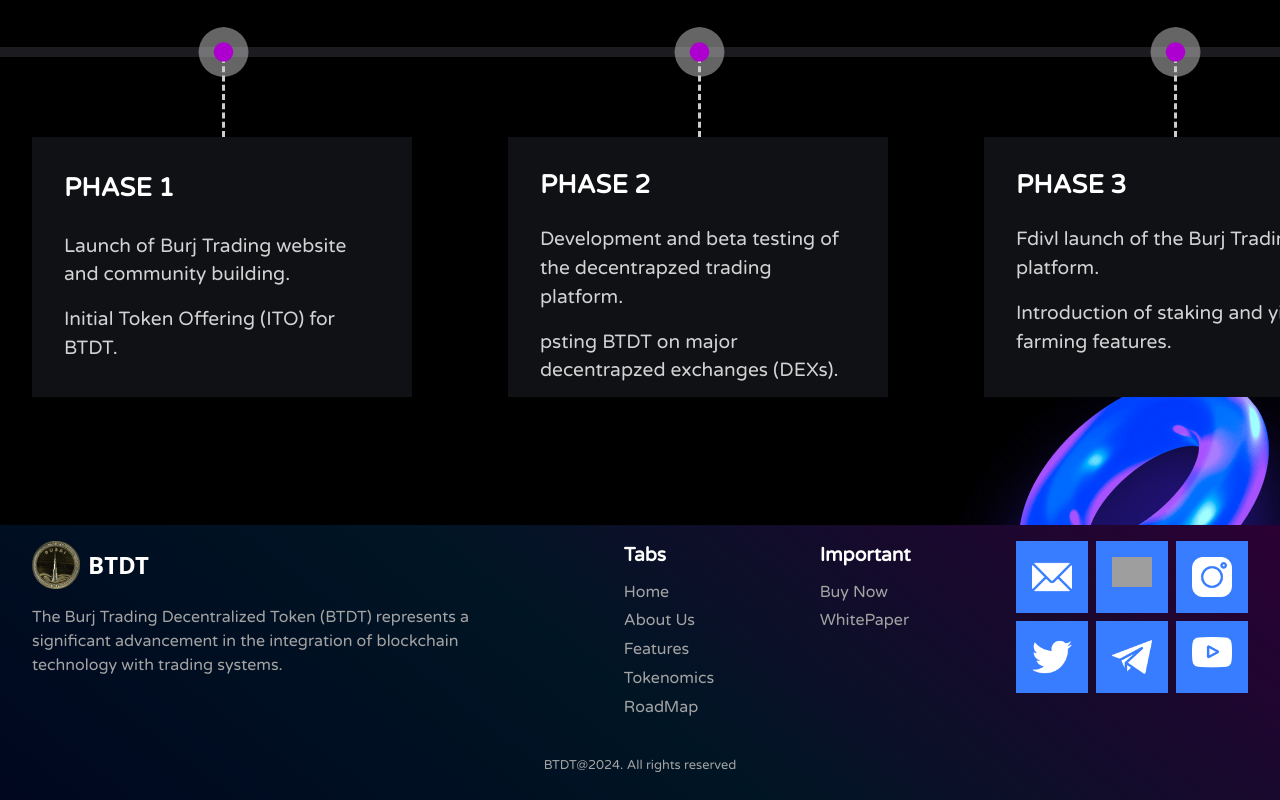
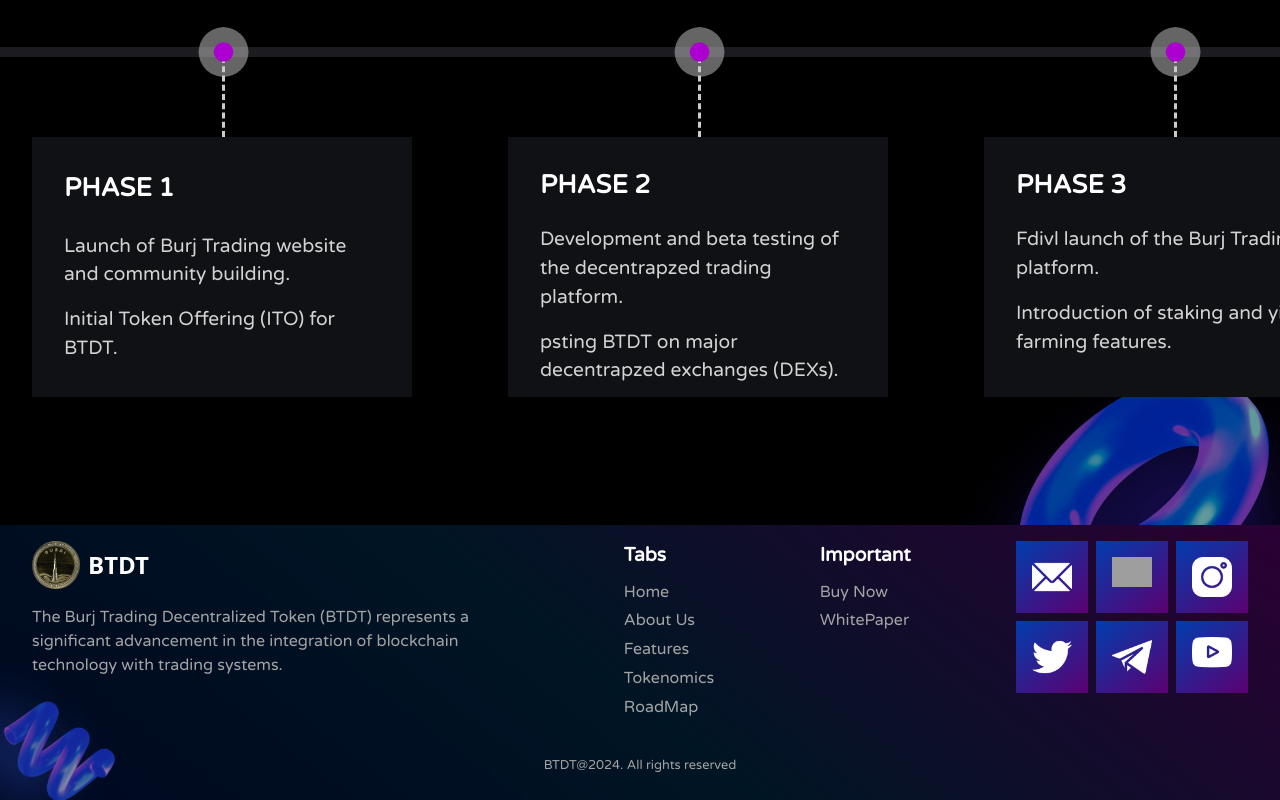
Before and after one commit to Drcodepro/Burj_Token, a React (Vite) app: page / in a window 1280 px wide. Shown: the part 3758-4558 px from the top of the page. Built offline with nearby package versions, Linux system fonts and the light colour scheme; grey boxes are pictures that could not be loaded.

Commit message:
footer changes

```diff
--- a/src/Component/All_css/Footer.css
+++ b/src/Component/All_css/Footer.css
@@ -1,5 +1,6 @@
 
 .Home_footer_section{
+    position: relative;
     display: flex;
     height: fit-content;
     flex-direction: column;
@@ -13,7 +14,27 @@
     padding-bottom: 0.5rem;
     /* background-image: url(../../assets/Image/burFooterBg.jpg); */
     background-size: cover;
+    overflow: hidden;
 }
+
+.Home_footer_section .blueLoop_img{
+    position: absolute;
+    width:11rem;
+    transform: rotate(90deg);
+    bottom:-15%;
+    left: -5%;
+    z-index:1;
+    opacity: 0.6;
+
+    animation: blueLoop_animation infinite 2s linear alternate-reverse ;
+}
+
+@keyframes blueLoop_animation {
+    to{
+        transform: rotate(90deg)  translateX(10px);
+    }
+}
+
 
 .Home_footer_section .footer_mainContent{
     display: flex;
@@ -23,6 +44,7 @@
     gap: 2rem;
     padding-bottom: 1rem;
     width: 100%;
+    z-index: 2;
 }
 
 .Home_footer_section .Home_footer_info{
@@ -127,8 +149,7 @@ align-items:center;
 
 .contact_us .social_media_icons a{
     padding: 1rem;
-    background-color: rgb(56, 125, 255);
-}
+    background: linear-gradient(142deg, rgba(0,61,174,1) 0%, rgb(93, 0, 112) 100%);}
 
 .contact_us .social_media_icons img{
     width: 2.5rem;
@@ -226,7 +247,7 @@ align-items:center;
     }
     .contact_us .social_media_icons a{
         padding: 0rem;
-        background-color: transparent;
+        background:transparent ;
     }
 
     .contact_us .social_media_icons img{
--- a/src/Component/All_css/LandingPage.css
+++ b/src/Component/All_css/LandingPage.css
@@ -5,7 +5,6 @@
   overflow: hidden;
   height:800px;
   box-shadow: inset 0 -50px 40px -5px #000;
-
 }
 
 
@@ -18,6 +17,8 @@
     z-index: -1;
     background: linear-gradient(153deg,rgba(224, 68, 255, 0.116) 0%, rgba(0, 13, 26, 0.681) 43%);
   }
+
+
   .landingPosterimg{
     width: 100%;
     height: 100%;
--- a/src/Component/All_css/RoadMap.css
+++ b/src/Component/All_css/RoadMap.css
@@ -18,6 +18,7 @@
   position:absolute;
   width: 25rem;
   z-index:-1;
+  opacity: 0.6;
   animation: circle_animate linear 2s alternate-reverse infinite;
 }
 @keyframes circle_animate{
@@ -85,6 +86,29 @@
   } */
 }
 
+
+
+/* .progress_bar{
+    position:sticky;
+    width:100%;
+    height: 10px;
+    top:0%;
+    left:0%;
+    background-color:  rgb(203, 203, 203);
+    scale:0 1;
+    transform-origin: left;
+    z-index: -1;
+
+    animation:progress-animation linear;
+    animation-timeline: scroll(inline);
+}
+
+  @keyframes progress-animation {
+    to{scale:1 1;}
+  } */
+
+
+
 .RoadMapSection .roadmap_points_container{
   width: fit-content;
   display: flex;
@@ -94,7 +118,6 @@
   padding-right: 2rem;
   margin-top: 5rem;
   position: relative;
-
 }
 
 
@@ -141,9 +164,10 @@
     width: 60px;
     height: 60px;
   }
+
   &:hover{
     box-shadow: 3px 2px 10px 1px rgba(61, 61, 61, 0.764);
-    transform:perspective(800px) rotateY(10deg) ;
+    transform:perspective(800px) rotateY(10deg);
   }
 }
 
--- a/src/Component/Footer.jsx
+++ b/src/Component/Footer.jsx
@@ -1,5 +1,7 @@
 import "./All_css/Footer.css";
 import burj_logo from "../assets/Image/burj-token.webp";
+import blue_loop from "../assets/Image/loop_shape_blue.png";
+
 
 import facebook_icon from '../assets/icon/socialMedia/facebook_white.png';
 import insta_icon from '../assets/icon/socialMedia/instagram_white.png';
@@ -12,6 +14,9 @@ import telegram_icon from '../assets/icon/socialMedia/telegram_white.png';
 export default function Footer() {
   return (
     <div className="Home_footer_section" id="footer">
+
+        <img src={blue_loop} alt="blue loop png"  className="blueLoop_img"/>
+
       <div className="footer_mainContent">
         <div className="Home_footer_info">
           <div className="Home_Footer_logo_container">
--- a/src/Component/RoadMap.jsx
+++ b/src/Component/RoadMap.jsx
@@ -9,6 +9,7 @@ const RoadMap = () => {
       <h1 className="roadmap_heading">RoadMap</h1>
 
       <div className="outer_roadmap_container">
+        <div className="progress_bar"></div>
         <div className="roadmap_points_container ">
 
             <div className="roadmap_point point-box-anim">
```
Also changed, not shown: src/assets/Image/loop_shape_blue.png (added).
